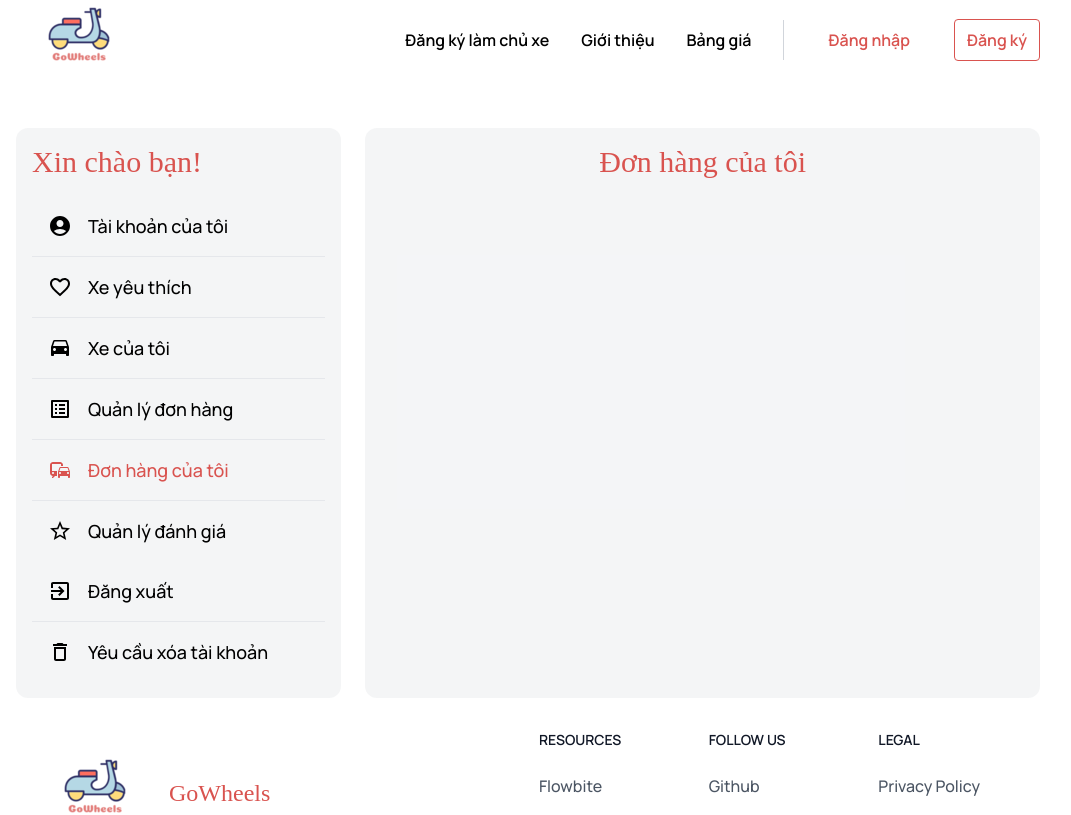
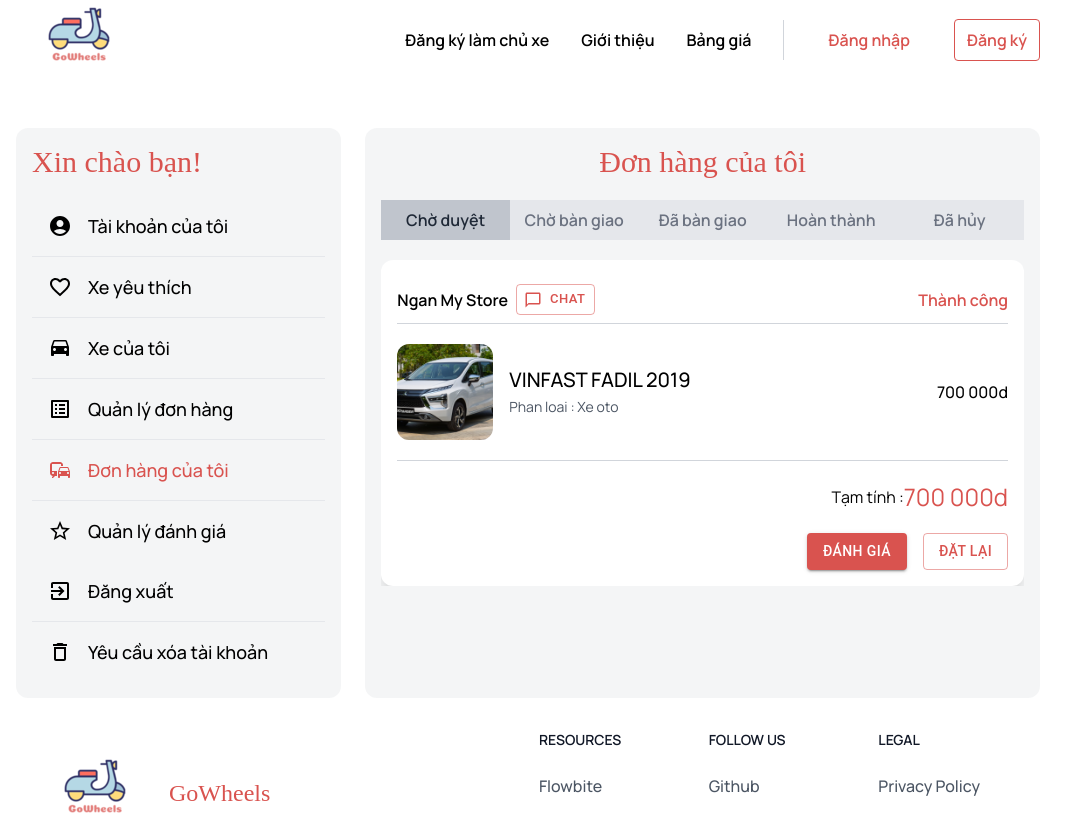
Before and after one commit to ngocnhu0103/gowheels, a React (Vite) app in the folder client/: page /profile/myorder in a window 1280 px wide. Shown: the top 815 px of the page, without its empty margins (112-1183 px from the left). Built offline with nearby package versions, Linux system fonts and the light colour scheme; a web font is replaced by a local one.

Commit message:
build profile ui

```diff
--- /dev/null
+++ b/client/src/components/BookCard.jsx
@@ -0,0 +1,45 @@
+// import React from 'react'
+import xe1 from '../assets/xe1.jpg'
+import { Button } from "@mui/material";
+import { Link } from "react-router-dom"
+import ChatBubbleOutlineIcon from '@mui/icons-material/ChatBubbleOutline';
+function BookCard() {
+    return (
+        <li className="p-4 bg-white shadow-xl rounded-xl">
+            <div className="flex justify-between h-12 border-b border-gray-300 items-center">
+                <div className="flex gap-2 items-center">
+                    <Link to={"/profile/${id nguoi dung}"}>
+                        <span className="font-semibold hover:text-black/50 ">Ngan My Store</span>
+                    </Link>
+                    <Button variant="outlined" startIcon={<ChatBubbleOutlineIcon />} size="small">
+                        Chat
+                    </Button>
+
+
+                </div>
+                <p className="text-primary font-semibold">Thành công</p>
+            </div>
+            <div className="py-5 flex items-center gap-4 border-b border-gray-300">
+                <img src={xe1} alt="product 1" className="w-24 h-24 object-cover rounded-xl" />
+                <div>
+                    <Link to={`/bike/${"idxe"}`}>
+                        <p className="text-xl font-medium hover:text-black/50 cursor-pointer">VINFAST FADIL 2019</p>
+                    </Link>
+                    <span className="text-sm text-gray-600">
+                        Phan loai : Xe oto
+                    </span>
+                </div>
+                <p className="ml-auto font-medium">700 000d</p>
+            </div>
+            <div className="py-5 flex items-center justify-end">
+                <span>Tạm tính : </span>
+                <span className="text-2xl text-primary">700 000d</span></div>
+            <div className="flex justify-end items-center gap-4">
+                <Button variant="contained">Đánh giá</Button>
+                <Button variant="outlined">Đặt lại</Button>
+            </div>
+        </li>
+    )
+}
+
+export default BookCard
--- /dev/null
+++ b/client/src/components/profile/Tab.jsx
@@ -0,0 +1,75 @@
+// import React from 'react'
+
+function Tab({ tab, setTab }) {
+    return (
+        <div className="grid grid-cols-5 text-center bg-gray-200">
+            <p
+                onClick={() => {
+                    setTab("1");
+                }}
+                className={`relative cursor-pointer font-semibold hover:text-primary py-2
+                ${tab === "1"
+                        ? "bg-gray-400/50 text-gray-800"
+                        : " text-gray-500"
+                    }
+                `}
+            >
+                Chờ duyệt
+            </p>
+            <p
+                onClick={() => {
+                    setTab("2");
+                }}
+                className={`relative cursor-pointer font-semibold hover:text-primary py-2
+                ${tab === "2"
+                        ? "bg-gray-400/50 text-gray-800"
+                        : " text-gray-500"
+                    }
+                `}
+            >
+                Chờ bàn giao
+            </p>
+            <p
+                onClick={() => {
+                    setTab("3");
+                }}
+                className={`relative cursor-pointer font-semibold hover:text-primary py-2
+                ${tab === "3"
+                        ? "bg-gray-400/50 text-gray-800"
+                        : " text-gray-500"
+                    }
+                `}
+            >
+                Đã bàn giao
+            </p>
+            <p
+                onClick={() => {
+                    setTab("4");
+                }}
+                className={`relative cursor-pointer font-semibold hover:text-primary py-2
+                ${tab === "4"
+                        ? "bg-gray-400/50 text-gray-800"
+                        : " text-gray-500"
+                    }
+                `}
+            >
+                Hoàn thành
+            </p>
+            <p
+                onClick={() => {
+                    setTab("5");
+                }}
+                className={`py-2 cursor-pointer font-semibold hover:text-primary text-gray-500
+                ${tab === "5"
+                        ? "bg-gray-400/50 text-gray-800"
+                        : " text-gray-500"
+                    }
+                `}
+            >
+                Đã hủy
+            </p>
+        </div>
+    )
+}
+
+export default Tab
--- a/client/src/index.css
+++ b/client/src/index.css
@@ -1,27 +1,53 @@
-@import url('https://fonts.googleapis.com/css2?family=Manrope:wght@300;400;500;600;700;800&display=swap');
-@import url('https://fonts.googleapis.com/css2?family=Libre+Baskerville:ital,wght@0,400;0,700;1,400&display=swap');
-@import url('https://fonts.googleapis.com/css2?family=Coiny&display=swap');
+@import url("https://fonts.googleapis.com/css2?family=Manrope:wght@300;400;500;600;700;800&display=swap");
+@import url("https://fonts.googleapis.com/css2?family=Libre+Baskerville:ital,wght@0,400;0,700;1,400&display=swap");
+@import url("https://fonts.googleapis.com/css2?family=Coiny&display=swap");
 @tailwind base;
 @tailwind components;
 @tailwind utilities;
 
 @layer base {
   html {
-    font-family: 'Manrope', system-ui, sans-serif;
+    font-family: "Manrope", system-ui, sans-serif;
+    scroll-behavior: smooth;
   }
-
 }
-.slick-prev, .slick-next , .slick-dots li , .slick-dots li button{
+.slick-prev,
+.slick-next,
+.slick-dots li,
+.slick-dots li button {
   width: 40px !important;
   height: 40px !important;
 }
-.slick-prev:before, .slick-next:before, .slick-dots li button:before{
-  color: #D9534F !important;
+.slick-prev:before,
+.slick-next:before,
+.slick-dots li button:before {
+  color: #d9534f !important;
   font-size: 40px !important;
 }
-.slick-dots{
+.slick-dots {
   bottom: -65px !important;
 }
 
-.slick-list {margin: 0 -10px !important;}
-.slick-slide>div {padding: 0 10px !important;}
+.slick-list {
+  margin: 0 -10px !important;
+}
+.slick-slide > div {
+  padding: 0 10px !important;
+}
+
+::-webkit-scrollbar-track {
+  -webkit-box-shadow: inset 0 0 6px rgba(0, 0, 0, 0.3);
+  border-radius: 10px;
+  background-color: #f5f5f5;
+}
+
+::-webkit-scrollbar {
+  width: 12px;
+  background-color: #f5f5f5;
+}
+
+::-webkit-scrollbar-thumb {
+  border-radius: 10px;
+  -webkit-box-shadow: inset 0 0 6px rgba(0, 0, 0, 0.3);
+  background-color: #ccc;
+}
--- a/client/src/pages/BikeFavs.jsx
+++ b/client/src/pages/BikeFavs.jsx
@@ -2,9 +2,9 @@
 
 function BikeFavs() {
     return (
-        <div>
+        <div className=''>
             <h1 className='text-center text-3xl font-banner text-primary pb-5'>Xe yêu thích</h1>
-            <ul className='w-full grid grid-cols-1 gap-5'>
+            <ul className='w-full grid grid-cols-1 gap-5 relative max-h-[70vh] overflow-auto snap-y snap-mandatory'>
                 <Card isRow={true} />
                 <Card isRow={true} />
                 <Card isRow={true} />
--- a/client/src/pages/HomePage.jsx
+++ b/client/src/pages/HomePage.jsx
@@ -17,7 +17,7 @@
         size: 12
     })
     const dispatch = useDispatch();
-    var getAllBike = async (dispatch, filter) => {
+    const getAllBike = async (dispatch, filter) => {
         await getAllBikeAPI(dispatch, filter)
     }
     useEffect(() => {
@@ -40,7 +40,6 @@
             <h1 className="text-center text-5xl font-banner text-primary pb-8">Xe nổi bật</h1>
             <ul className="grid grid-cols-4 gap-5">
                 <Card />
-
             </ul>
         </div>
         <Guide />
--- a/client/src/pages/MyOrder.jsx
+++ b/client/src/pages/MyOrder.jsx
@@ -1,9 +1,17 @@
+import { useState } from "react";
+import Tab from "../components/profile/Tab";
+import BookCard from "../components/BookCard";
 
 function MyOrder() {
+    const [tab, setTab] = useState("1");
+
     return (
         <div>
             <h1 className='text-center text-3xl font-banner text-primary pb-5'>Đơn hàng của tôi</h1>
-
+            <Tab tab={tab} setTab={setTab} />
+            <ul className="mt-5 flex flex-col gap-5 relative max-h-[70vh] overflow-auto snap-y snap-mandatory">
+                <BookCard />
+            </ul>
         </div>
     )
 }
--- a/client/src/pages/MyStranport.jsx
+++ b/client/src/pages/MyStranport.jsx
@@ -1,10 +1,11 @@
+
 import Card from "../components/Card"
 
 function MyStranport() {
     return (
         <div>
             <h1 className='text-center text-3xl font-banner text-primary pb-5'>Xe của tôi</h1>
-            <ul className='w-full grid grid-cols-1 gap-5'>
+            <ul className='w-full grid grid-cols-1 gap-5 relative max-h-[70vh] overflow-auto snap-y snap-mandatory'>
                 <Card isRow={true} isManage={true} />
                 <Card isRow={true} />
                 <Card isRow={true} />
--- a/client/src/pages/NotFound.jsx
+++ b/client/src/pages/NotFound.jsx
@@ -2,7 +2,9 @@
 
 function NotFound() {
     return (
-        <div>NotFound</div>
+        <div>
+            <h1>Not found</h1>
+        </div>
     )
 }
 
```
Also changed, not shown: client/src/pages/Order.jsx (+13 -34 lines).
